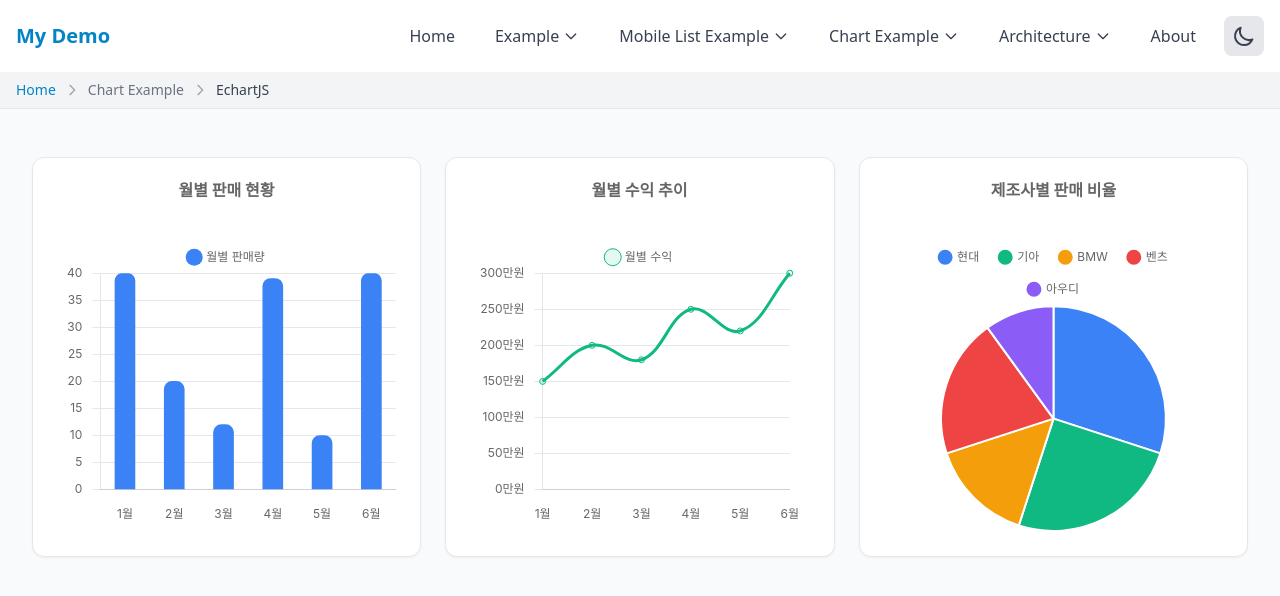
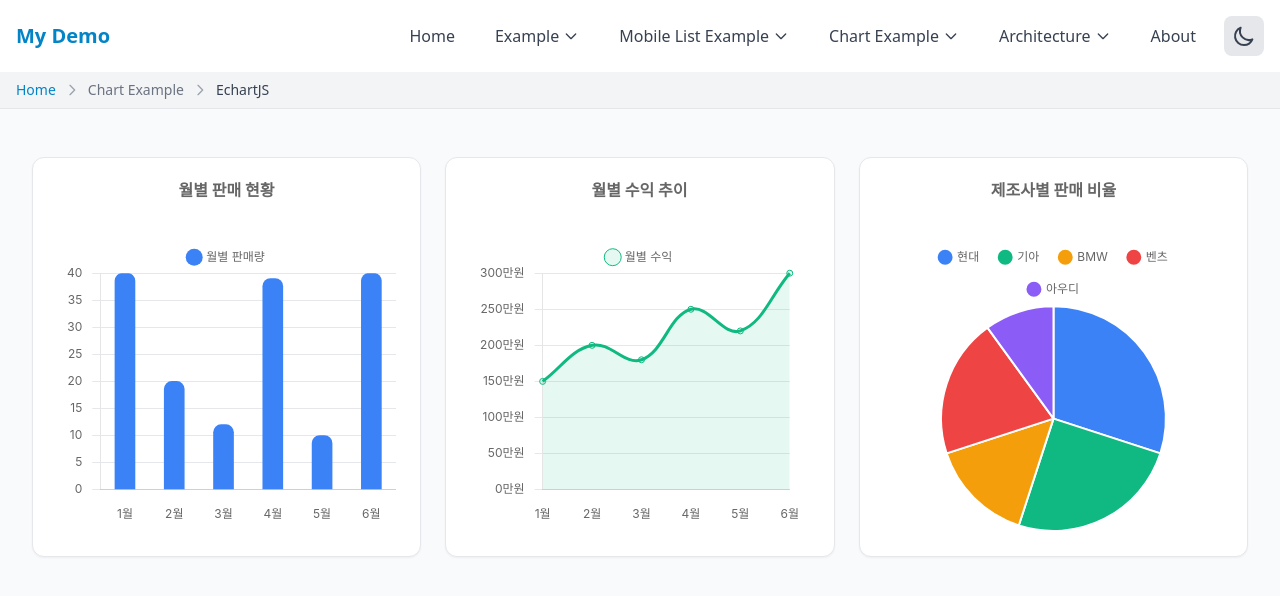
Before and after one commit to code-zeronine/vue_example, a Vue app: page /echart-js in a window 1280 px wide. Shown: the top 596 px of the page. Built offline with nearby package versions, Linux system fonts and the light colour scheme.

Commit message:
feat: enhance EchartJs.vue by adding Filler component and improving callback function for x-axis ticks

```diff
--- a/src/views/EchartJs.vue
+++ b/src/views/EchartJs.vue
@@ -33,8 +33,10 @@ import {
   LinearScale,
   LineElement,
   PointElement,
-  ArcElement
+  ArcElement,
+  Filler
 } from 'chart.js'
+import type { Scale, CoreScaleOptions } from 'chart.js'
 import { ref } from 'vue'
 
 ChartJS.register(
@@ -46,7 +48,8 @@ ChartJS.register(
   ArcElement,
   Title,
   Tooltip,
-  Legend
+  Legend,
+  Filler
 )
 
 // 바 차트 데이터
@@ -204,7 +207,9 @@ const lineChartOptions = ref({
           size: 12
         },
         padding: 10,
-        callback: (value: number) => `${value}만원`
+        callback: function(this: Scale<CoreScaleOptions>, tickValue: string | number) {
+          return `${tickValue}만원`
+        }
       }
     },
     x: {
```
